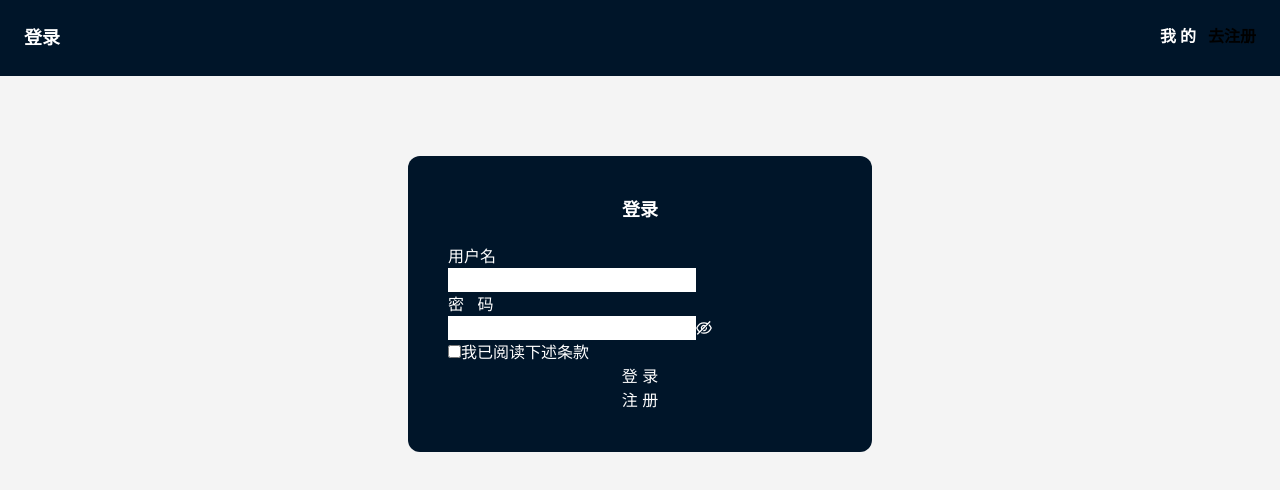
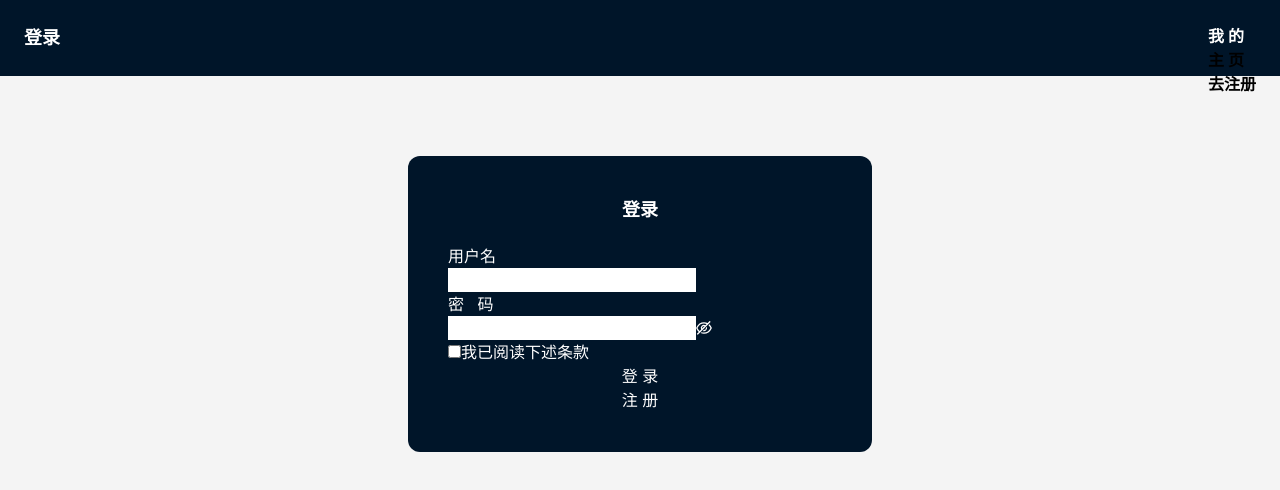
Before and after one commit to kongmingLatern/admin-react, a React (Create React App) app in the folder frontend/: page /login in a window 1280 px wide. Shown: the top 490 px of the page. Built offline with nearby package versions, Linux system fonts and the light colour scheme.

Commit message:
chore: add home to Header Component

```diff
--- a/frontend/src/components/Header.tsx
+++ b/frontend/src/components/Header.tsx
@@ -1,4 +1,4 @@
-import { Button } from 'antd'
+import { Button, Space } from 'antd'
 import { useNavigate } from 'react-router-dom'
 
 export default function Header({ title, text, isAuth = false, click = () => {} }) {
@@ -19,9 +19,14 @@ export default function Header({ title, text, isAuth = false, click = () => {} }
             </Button>
           )}
         </span>
-        <Button type="primary" onClick={click}>
-          {text}
-        </Button>
+        <Space size={'middle'}>
+          <Button type="primary" onClick={() => navigate('/home')}>
+            主页
+          </Button>
+          <Button type="primary" onClick={click}>
+            {text}
+          </Button>
+        </Space>
       </div>
     </header>
   )
```
